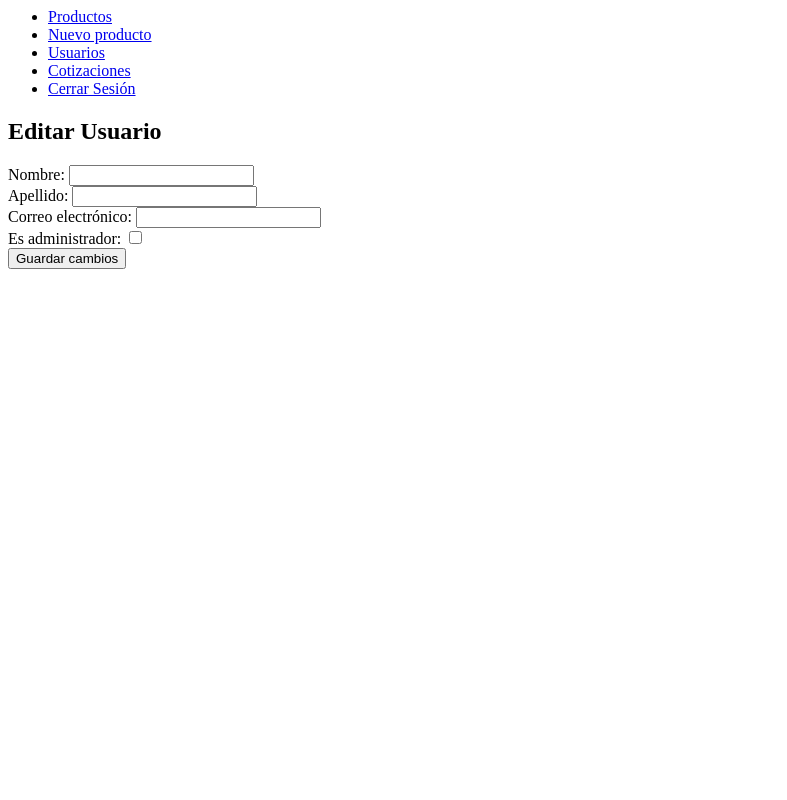
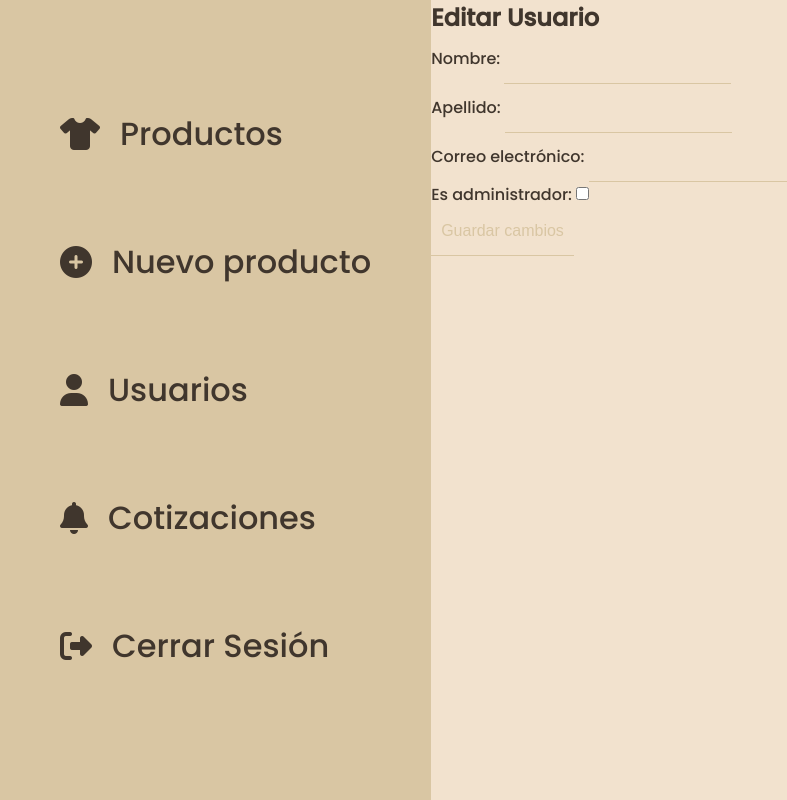
Before and after one commit to JorgeSarricolea/Messieurs-Suits-Rental, a PHP site: page /admin/edit_user.php in a window 1280 px wide. Shown: the whole page, without its empty margins (0-787 px from the left). Run offline with PHP 8.4, Linux system fonts and the light colour scheme; the visitor is signed in with stand-in values (Sample User, id 1); data that the repository does not hold is empty; some libraries are stand-ins or nearby versions; some web fonts are replaced.

Commit message:
styles: side menu admin

```diff
--- a/includes/side_menu.php
+++ b/includes/side_menu.php
@@ -1,9 +1,31 @@
-<nav>
-    <ul>
-      <li><a href="./products.php">Productos</a></li>
-      <li><a href="./add_product.php">Nuevo producto</a></li>
-      <li><a href="./list_of_users.php">Usuarios</a></li>
-      <li><a href="./list_of_quotes.php">Cotizaciones</a></li>
-      <li><a href="../pages/logout.php">Cerrar Sesión</a></li>
-    </ul>
+<!-- Main CSS File -->
+<link rel="stylesheet" href="../styles/side_menu.css">
+<link rel="stylesheet" href="../styles/main.css">
+
+<!-- Font Awesome src -->
+<link rel="stylesheet" href="https://cdnjs.cloudflare.com/ajax/libs/font-awesome/6.3.0/css/all.min.css" integrity="sha512-SzlrxWUlpfuzQ+pcUCosxcglQRNAq/DZjVsC0lE40xsADsfeQoEypE+enwcOiGjk/bSuGGKHEyjSoQ1zVisanQ=="crossorigin="anonymous" referrerpolicy="no-referrer" />
+
+<!-- To get the current page path -->
+<?php
+$current_page = basename($_SERVER['PHP_SELF']);
+?>
+
+<nav id="side-menu">
+  <ul>
+    <li class="<?php echo ($current_page === 'products.php') ? 'current' : ''; ?>">
+    <i class="fa-solid fa-shirt"></i><a href="./products.php">Productos</a>
+    </li>
+    <li class="<?php echo ($current_page === 'add_product.php') ? 'current' : ''; ?>">
+    <i class="fa-solid fa-circle-plus"></i><a href="./add_product.php">Nuevo producto</a>
+    </li>
+    <li class="<?php echo ($current_page === 'list_of_users.php') ? 'current' : ''; ?>">
+    <i class="fa-solid fa-user"></i><a href="./list_of_users.php">Usuarios</a>
+    </li>
+    <li class="<?php echo ($current_page === 'list_of_quotes.php') ? 'current' : ''; ?>">
+    <i class="fa-solid fa-bell"></i><a href="./list_of_quotes.php">Cotizaciones</a>
+    </li>
+    <li class="<?php echo ($current_page === 'logout.php') ? 'current' : ''; ?>">
+    <i class="fa-solid fa-right-from-bracket"></i><a href="../pages/logout.php">Cerrar Sesión</a>
+    </li>
+  </ul>
 </nav>
--- /dev/null
+++ b/styles/side_menu.css
@@ -0,0 +1,57 @@
+/* Put the side menu */
+
+body {
+  display: flex;
+  height: 100vh;
+  margin: 0;
+}
+
+/* Side menu */
+
+#side-menu {
+  background-color: var(--beige);
+  padding: 100px 40px;
+  height: 100%;
+  display: flex;
+  flex-direction: column;
+}
+
+#side-menu ul {
+  list-style: none;
+  display: flex;
+  flex-direction: column;
+  gap: 60px;
+}
+
+#side-menu a {
+  text-decoration: none;
+  color: var(--brown);
+  height: 100%;
+  display: flex;
+  align-items: center;
+}
+
+#side-menu li {
+  padding: 10px 20px;
+  font-size: 32px;
+  min-width: 80%;
+  border-radius: 25px;
+  gap: 20px;
+  transition: 0.3s ease-in-out;
+  display: flex;
+  align-items: center;
+}
+
+#side-menu li:hover {
+  font-weight: bold;
+  background-color: var(--lightBeige);
+}
+
+#side-menu i {
+  font-size: 32px;
+}
+
+nav li.current {
+  font-weight: bold;
+  background-color: var(--lightBeige);
+}
```
